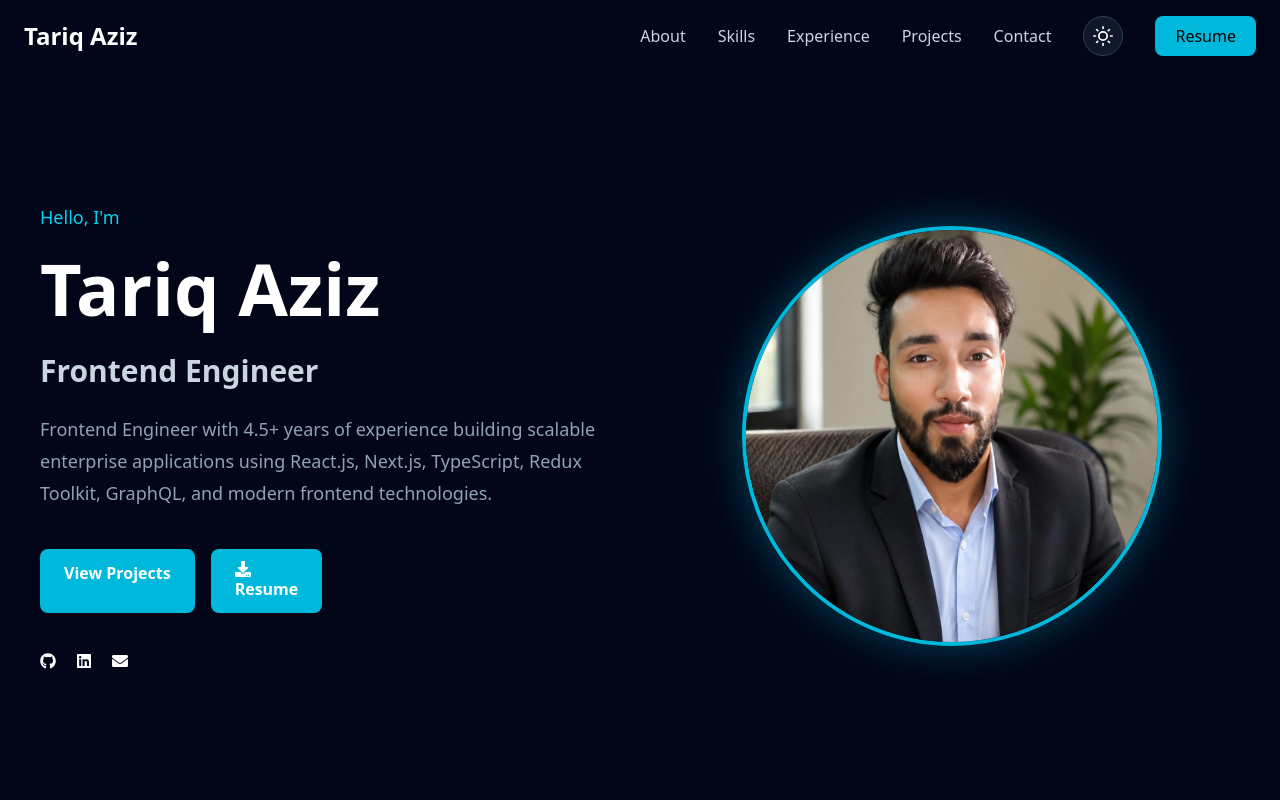
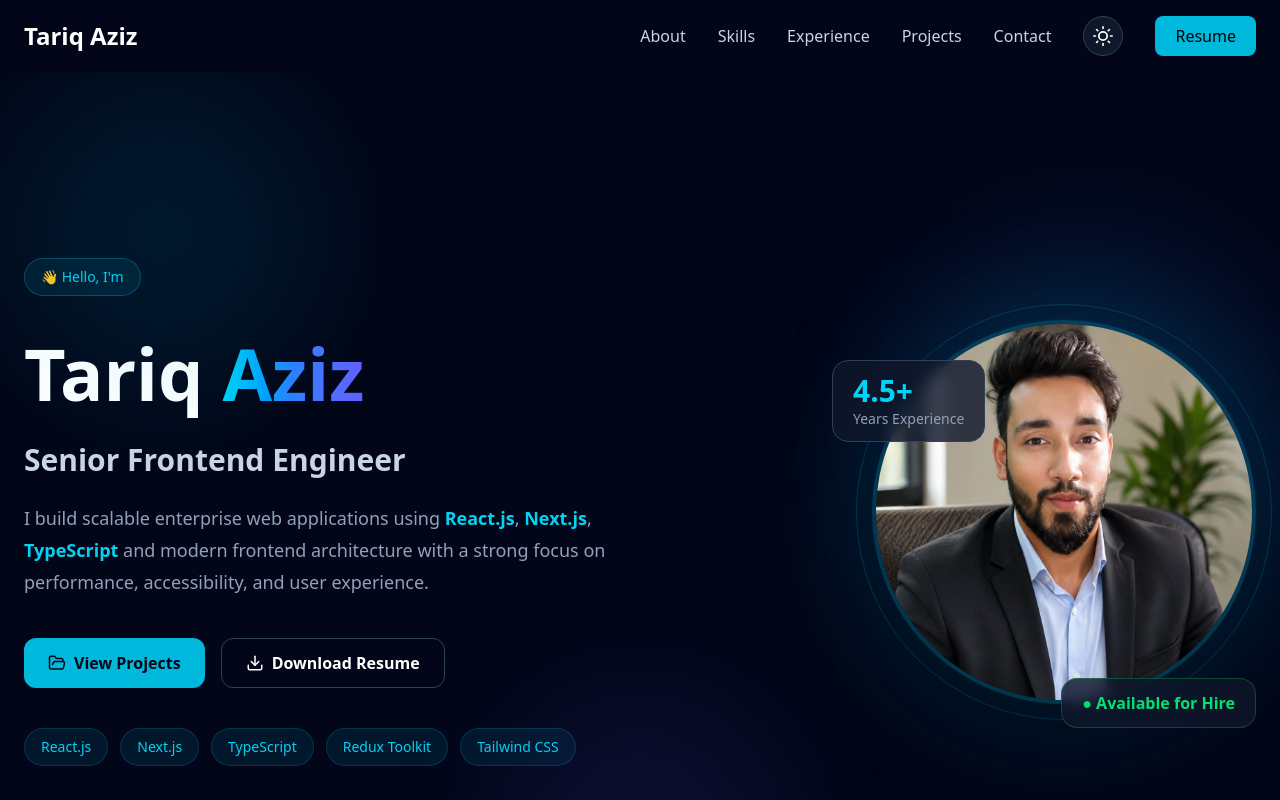
Before and after one commit to tariqaziz123/portfolio-nextjs, a Next.js app: page / in a window 1280 px wide. Shown: the top 800 px of the page. Built offline with nearby package versions, Linux system fonts and the light colour scheme.

Commit message:
made hero part premium looks

```diff
--- a/components/Hero/Hero.tsx
+++ b/components/Hero/Hero.tsx
@@ -1,105 +1,126 @@
-"use client";
-
 import Image from "next/image";
-import Link from "next/link";
-import {
-  FaGithub,
-  FaLinkedin,
-  FaEnvelope,
-  FaDownload,
-} from "react-icons/fa";
-import { socialLinks } from "@/constants/socialLinks";
+import HeroButtons from "./HeroButtons";
+import TechBadges from "./TechBadges";
+import ScrollIndicator from "./ScrollIndicator";
+import ProfileImage from "@/public/images/profile.jpg";
 
 export default function Hero() {
   return (
     <section
       id="home"
-      className="flex min-h-[calc(100vh-72px)] items-center"
+      className="relative overflow-hidden"
     >
-      <div className="mx-auto grid max-w-7xl items-center gap-12 px-6 py-20 lg:grid-cols-2">
-        {/* Left Content */}
+      {/* Background Effects */}
+
+      <div className="absolute left-0 top-0 h-80 w-80 rounded-full bg-cyan-500/10 blur-3xl" />
+
+      <div className="absolute right-0 top-40 h-96 w-96 rounded-full bg-blue-500/10 blur-3xl" />
+
+      <div className="absolute bottom-0 left-1/2 h-72 w-72 -translate-x-1/2 rounded-full bg-indigo-500/10 blur-3xl" />
+
+      <div className="mx-auto grid min-h-screen max-w-7xl items-center gap-16 px-6 pt-20 lg:grid-cols-2">
+
+        {/* LEFT */}
+
         <div>
-          <p className="text-lg font-medium text-cyan-400">
-            Hello, I'm
+
+          <span className="inline-flex items-center rounded-full border border-cyan-500/30 bg-cyan-500/10 px-4 py-2 text-sm font-medium text-cyan-400">
+            👋 Hello, I'm
+          </span>
+
+          <h1 className="mt-8 text-5xl font-extrabold leading-tight md:text-7xl">
+            Tariq{" "}
+            <span className="bg-gradient-to-r from-cyan-400 via-blue-500 to-indigo-500 bg-clip-text text-transparent">
+              Aziz
+            </span>
+          </h1>
+
+          <h2 className="mt-6 text-2xl font-semibold text-slate-300 md:text-3xl">
+            Senior Frontend Engineer
+          </h2>
+
+          <p className="mt-6 max-w-2xl text-lg leading-8 text-slate-400">
+            I build scalable enterprise web applications using
+            <span className="font-semibold text-cyan-400">
+              {" "}React.js
+            </span>,
+            <span className="font-semibold text-cyan-400">
+              {" "}Next.js
+            </span>,
+            <span className="font-semibold text-cyan-400">
+              {" "}TypeScript
+            </span>
+            {" "}and modern frontend architecture with a strong
+            focus on performance, accessibility, and user
+            experience.
           </p>
 
-          <h1 className="mt-3 text-5xl font-bold leading-tight text-slate-900 dark:text-white md:text-7xl">
-            Tariq Aziz
-          </h1>
+          <HeroButtons />
 
-          <h2 className="mt-5 text-2xl font-semibold text-slate-300 md:text-3xl">
-            Frontend Engineer
-          </h2>
+          <TechBadges />
 
-          <p className="mt-6 max-w-xl text-lg leading-8 text-slate-400">
-            Frontend Engineer with 4.5+ years of experience building
-            scalable enterprise applications using React.js, Next.js,
-            TypeScript, Redux Toolkit, GraphQL, and modern frontend
-            technologies.
-          </p>
-
-          {/* Buttons */}
-          <div className="mt-10 flex flex-wrap gap-4">
-            <a
-              href="#projects"
-              className="rounded-lg bg-cyan-500 px-6 py-3 font-semibold transition-all duration-300 hover:scale-105 hover:bg-cyan-400"
-            >
-              View Projects
-            </a>
-
-            <a
-              href={socialLinks.resume}
-              download
-              className="rounded-lg bg-cyan-500 px-6 py-3 font-semibold transition-all duration-300 hover:scale-105 hover:bg-cyan-400"
-            >
-              <FaDownload />
-              Resume
-            </a>
         </div>
 
-          {/* Social Icons */}
-          <div className="mt-10 flex items-center gap-5">
-            <Link
-              href={socialLinks.github}
-              target="_blank"
-              aria-label="GitHub"
-              className="transition-transform duration-300 hover:scale-125"
-            >
-              <FaGithub />
-            </Link>
+        {/* RIGHT */}
 
-            <Link
-              href={socialLinks.linkedin}
-              target="_blank"
-              aria-label="LinkedIn"
-              className="transition-transform duration-300 hover:scale-125"
-            >
-              <FaLinkedin />
-            </Link>
+        <div className="flex justify-center lg:justify-end">
 
-            <Link
-              href={socialLinks.email}
-              aria-label="Email"
-              className="transition-transform duration-300 hover:scale-125"
-            >
-              <FaEnvelope />
-            </Link>
-          </div>
-        </div>
+          <div className="relative">
 
-        {/* Right Content */}
-        <div className="flex justify-center">
-          <div className="relative h-80 w-80 overflow-hidden rounded-full border-4 border-cyan-500 shadow-[0_0_40px_rgba(6,182,212,0.35)] md:h-[420px] md:w-[420px]">
+            {/* Glow */}
+
+            <div className="absolute inset-0 rounded-full bg-cyan-500/20 blur-3xl" />
+
+            {/* Ring */}
+
+            <div className="absolute -inset-4 rounded-full border border-cyan-500/20" />
+
+            {/* Image */}
+
+            <div className="relative h-80 w-80 overflow-hidden rounded-full border-4 border-cyan-500/20 shadow-2xl md:h-96 md:w-96">
+
               <Image
-              src="/images/profile.jpg"
+                src={ProfileImage}
                 alt="Tariq Aziz"
                 fill
                 priority
                 className="object-cover"
               />
+
             </div>
+
+            {/* Experience Badge */}
+
+            <div className="absolute -left-10 top-10 rounded-2xl border border-slate-700 bg-slate-900/80 px-5 py-3 backdrop-blur">
+
+              <p className="text-3xl font-bold text-cyan-400">
+                4.5+
+              </p>
+
+              <p className="text-sm text-slate-400">
+                Years Experience
+              </p>
+
             </div>
+
+            {/* Availability Badge */}
+
+            <div className="absolute -bottom-6 right-0 rounded-2xl border border-green-500/30 bg-slate-900/80 px-5 py-3 backdrop-blur">
+
+              <p className="font-semibold text-green-400">
+                ● Available for Hire
+              </p>
+
             </div>
+
+          </div>
+
+        </div>
+
+      </div>
+
+      <ScrollIndicator />
+
     </section>
   );
 }
--- /dev/null
+++ b/components/Hero/HeroButtons.tsx
@@ -0,0 +1,25 @@
+import Link from "next/link";
+import { Download, FolderOpen } from "lucide-react";
+
+export default function HeroButtons() {
+  return (
+    <div className="mt-10 flex flex-wrap gap-4">
+      <Link
+        href="/#projects"
+        className="inline-flex items-center gap-2 rounded-xl bg-cyan-500 px-6 py-3 font-semibold text-slate-950 transition hover:bg-cyan-400"
+      >
+        <FolderOpen size={18} />
+        View Projects
+      </Link>
+
+      <a
+        href="/resume.pdf"
+        download
+        className="inline-flex items-center gap-2 rounded-xl border border-slate-700 px-6 py-3 font-semibold transition hover:border-cyan-500 hover:text-cyan-400"
+      >
+        <Download size={18} />
+        Download Resume
+      </a>
+    </div>
+  );
+}
--- /dev/null
+++ b/components/Hero/ScrollIndicator.tsx
@@ -0,0 +1,14 @@
+import { ChevronDown } from "lucide-react";
+
+export default function ScrollIndicator() {
+  return (
+    <div className="mt-16 flex justify-center">
+      <a
+        href="#about"
+        className="animate-bounce rounded-full border border-slate-700 p-3 transition hover:border-cyan-500"
+      >
+        <ChevronDown size={22} />
+      </a>
+    </div>
+  );
+}
--- /dev/null
+++ b/components/Hero/TechBadges.tsx
@@ -0,0 +1,22 @@
+const technologies = [
+  "React.js",
+  "Next.js",
+  "TypeScript",
+  "Redux Toolkit",
+  "Tailwind CSS",
+];
+
+export default function TechBadges() {
+  return (
+    <div className="mt-10 flex flex-wrap gap-3">
+      {technologies.map((technology) => (
+        <span
+          key={technology}
+          className="rounded-full border border-cyan-500/20 bg-cyan-500/10 px-4 py-2 text-sm font-medium text-cyan-400"
+        >
+          {technology}
+        </span>
+      ))}
+    </div>
+  );
+}
```
Also changed, not shown: 1 other file (tests, documents, lock files or other folders). Lines whose indentation alone changed are shown as unchanged.
